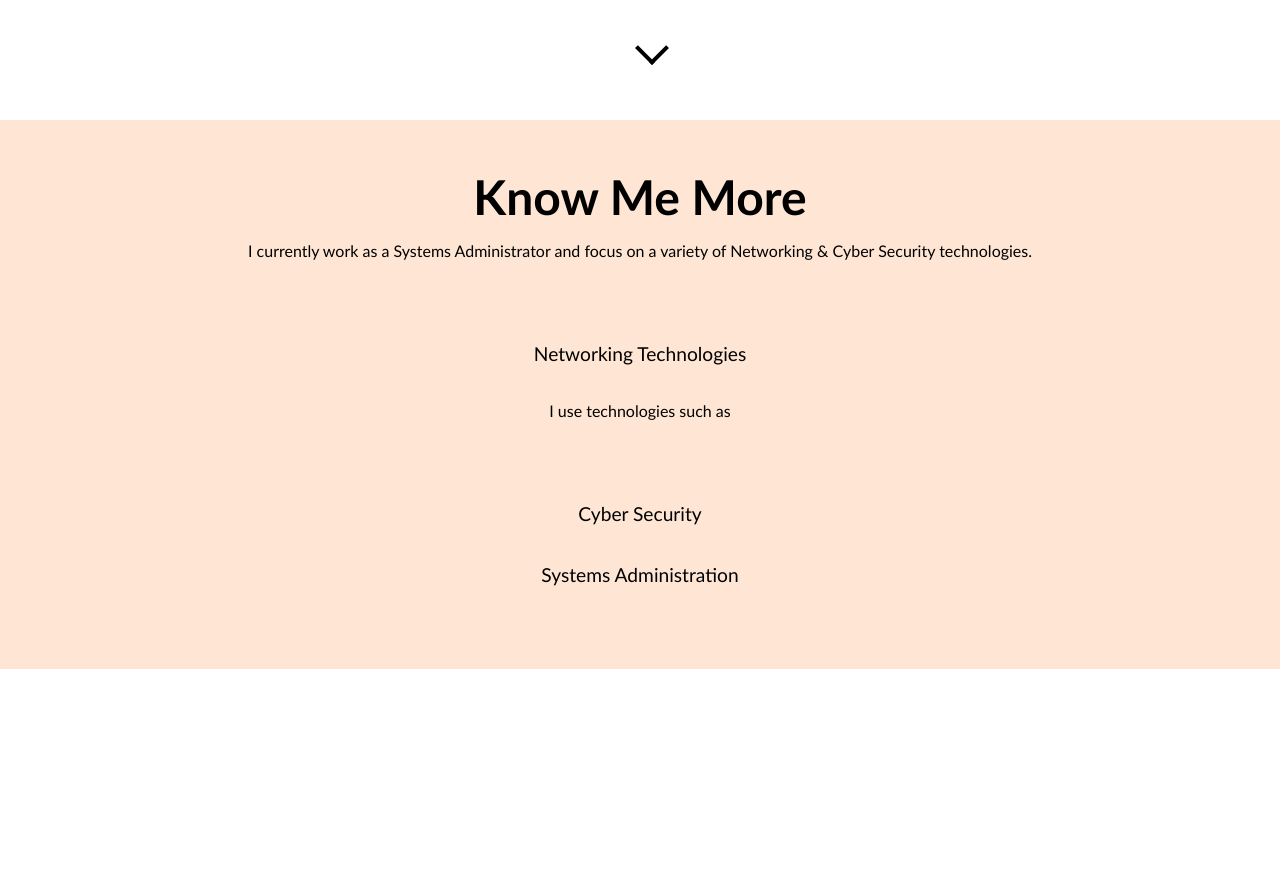
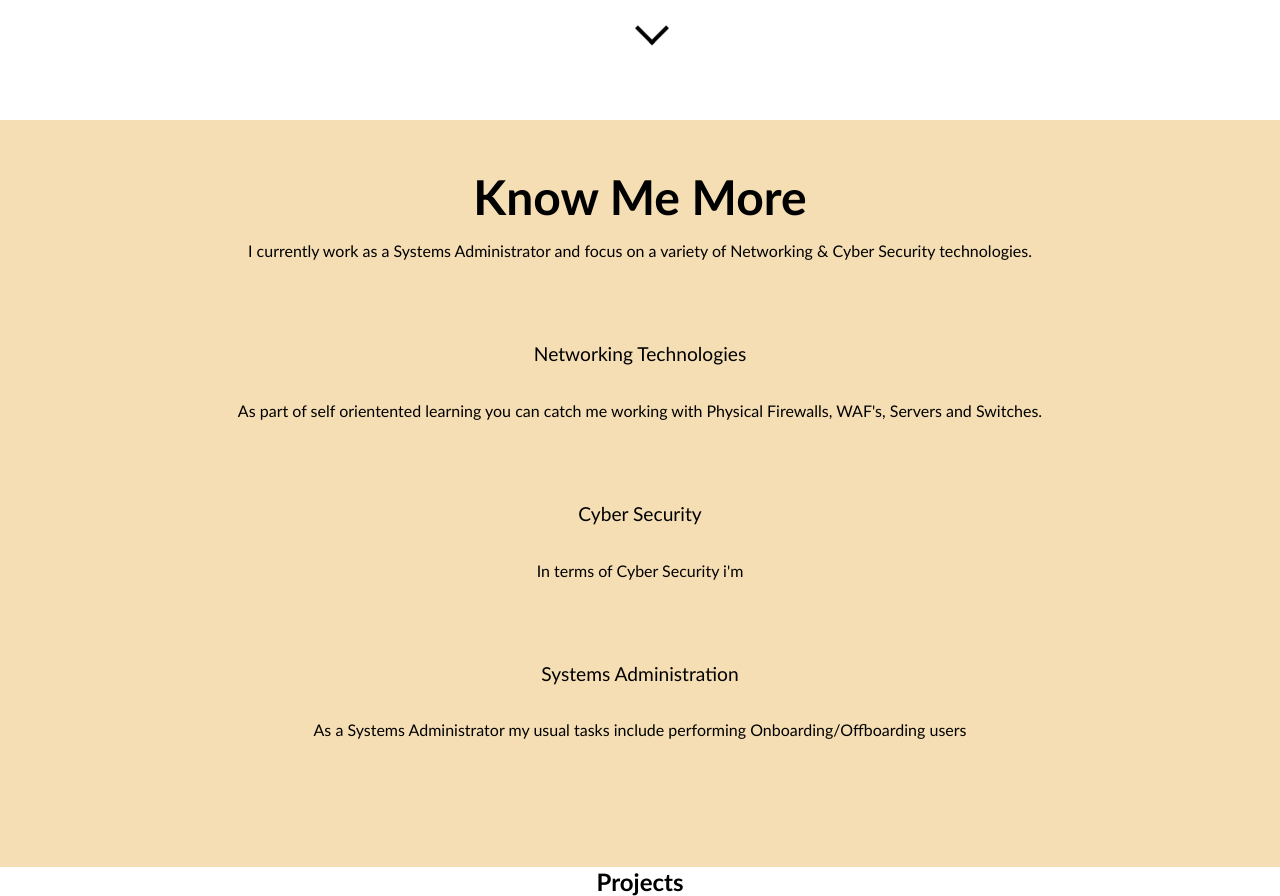
Before and after one commit to Krineshs/Website, a plain HTML site: page index.html in a window 1280 px wide. Shown: the part 720-1616 px from the top of the page. Before the commit the page ends 1389 px from the top, so only its background shows below. Drawn offline with Linux system fonts and the light colour scheme.

Commit message:
Minor update

```diff
--- a/index.html
+++ b/index.html
@@ -37,12 +37,21 @@
         <ul class="bullet-list">
             <p>Networking Technologies</p>
             <h3>
-            <span style="font-weight:normal"> I use technologies such as </span>
+            <span style="font-weight:normal"> As part of self orientented learning you can catch me working with Physical Firewalls, WAF's, Servers and Switches.</span>
             </h3>
             <p>Cyber Security</p>
+            <h3>
+                <span style="font-weight:normal"> In terms of Cyber Security i'm</span>
+            </h3>
             <p>Systems Administration</p>
+            <h3>
+                <span style="font-weight:normal"> As a Systems Administrator my usual tasks include performing Onboarding/Offboarding users </span>
+            </h3>
         </ul>
     </div>
-</section>
+</section id="Projects" class="projects">
+<div class="projects-container">
+<h2>Projects</h2>
+</div>
 </body>
 </html>
--- a/style.css
+++ b/style.css
@@ -99,7 +99,7 @@ button:hover {
 }
 
 .about-me {
-    background: #ffe6d4; /*update this when done, maybe wheat?*/
+    background: wheat; /*update this when done, maybe wheat?*/
     padding: 3rem calc((100vw - 1300px) / 2);
 }
 
@@ -124,7 +124,7 @@ button:hover {
     bottom: 20px;
     left: 50%;
     transform: translateX(-50%);
-    animation: bounce 1s infinite;
+    animation: bounce 3s infinite;
 }
 
 .arrow-down span {
@@ -141,10 +141,12 @@ button:hover {
     0%, 100% {
         transform: translateY(0);
     }
-    80% {
+    50% {
         transform: translateY(-10px);
-
 }
+    70%{
+        transform: translateY(-20px);
+    }
 }
 
 .about-me-container {
@@ -163,3 +165,12 @@ button:hover {
     color: #000000;
     margin-bottom: 2rem;
 }
+
+.projects{
+    background:rgb(146, 146, 146);
+    padding: 3rem calc((100vw - 1300px) / 2);
+}
+
+.projects-container{
+    text-align:center;
+}
```
Also changed, not shown: app.js (added).
